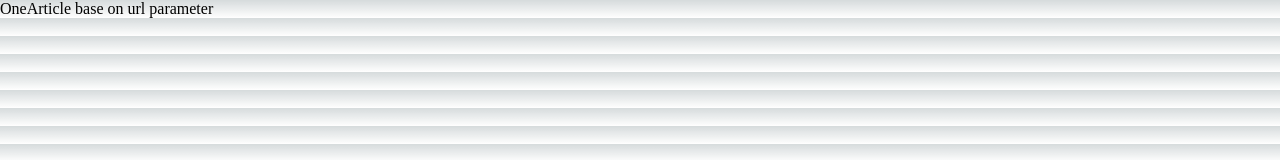
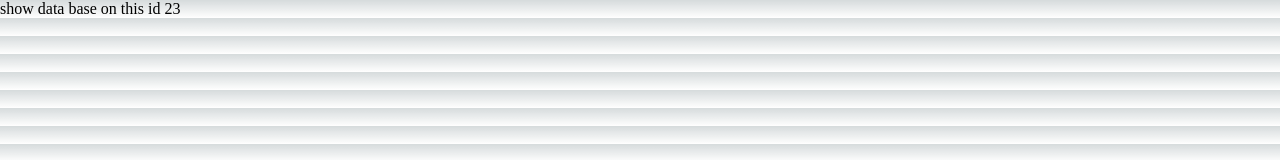
Before and after one commit to alirezaAslani-eng/nextJs-course, a Next.js app: page /article/23 in a window 1280 px wide. Shown: the top 160 px of the page. Built offline with nearby package versions, Linux system fonts and the light colour scheme.

Commit message:
router -> use parameter in dynamic routes

```diff
--- a/pages/article/[id].jsx
+++ b/pages/article/[id].jsx
@@ -1,7 +1,10 @@
 import React from "react";
-
+import { useRouter } from "next/router";
 function OneArticle() {
-  return <div>OneArticle base on url parameter</div>;
+  const {
+    query: { id },
+  } = useRouter();
+  return <div>show data base on this id {id}</div>;
 }
 
 export default OneArticle;
```
Also changed, not shown: 1 other file (tests, documents, lock files or other folders).
